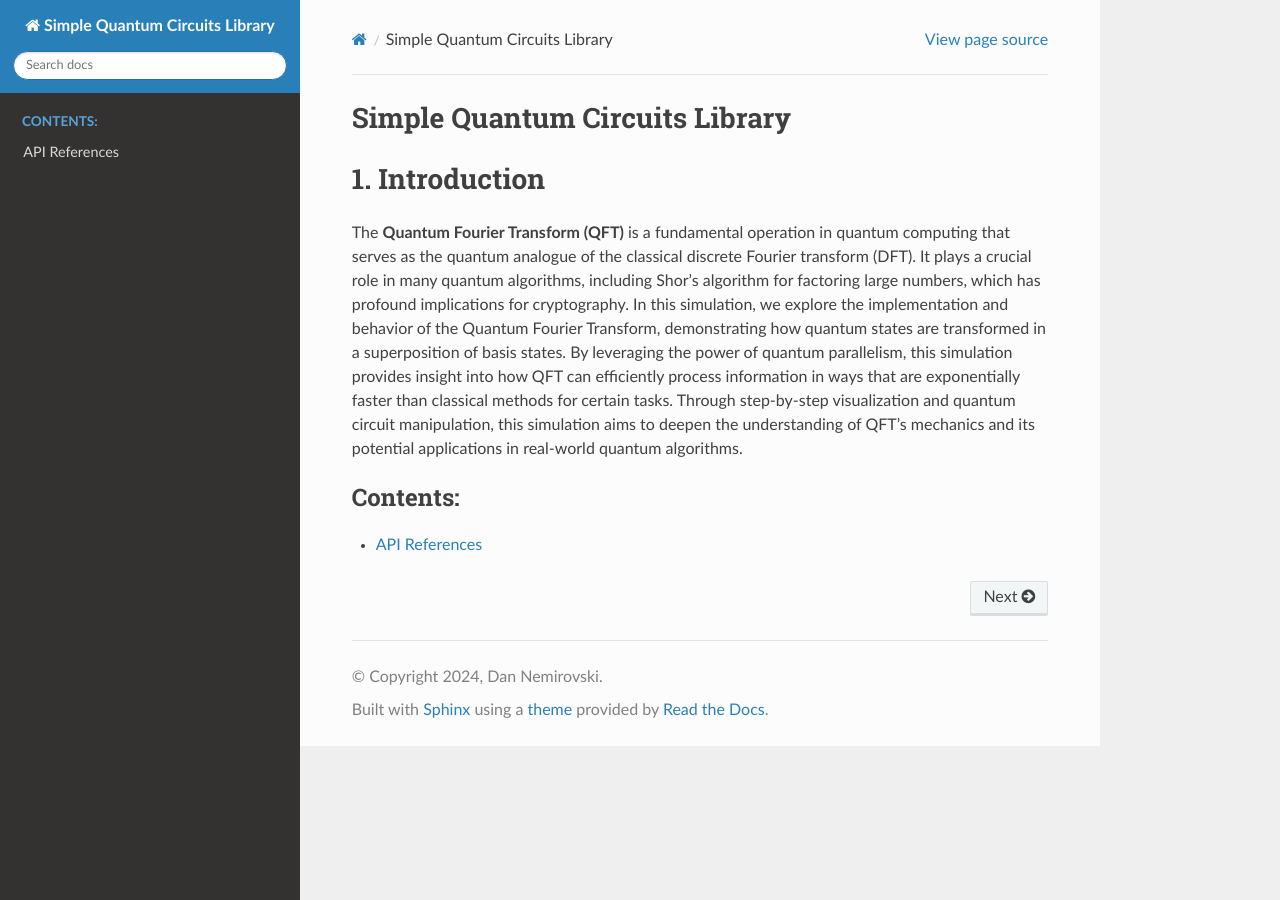
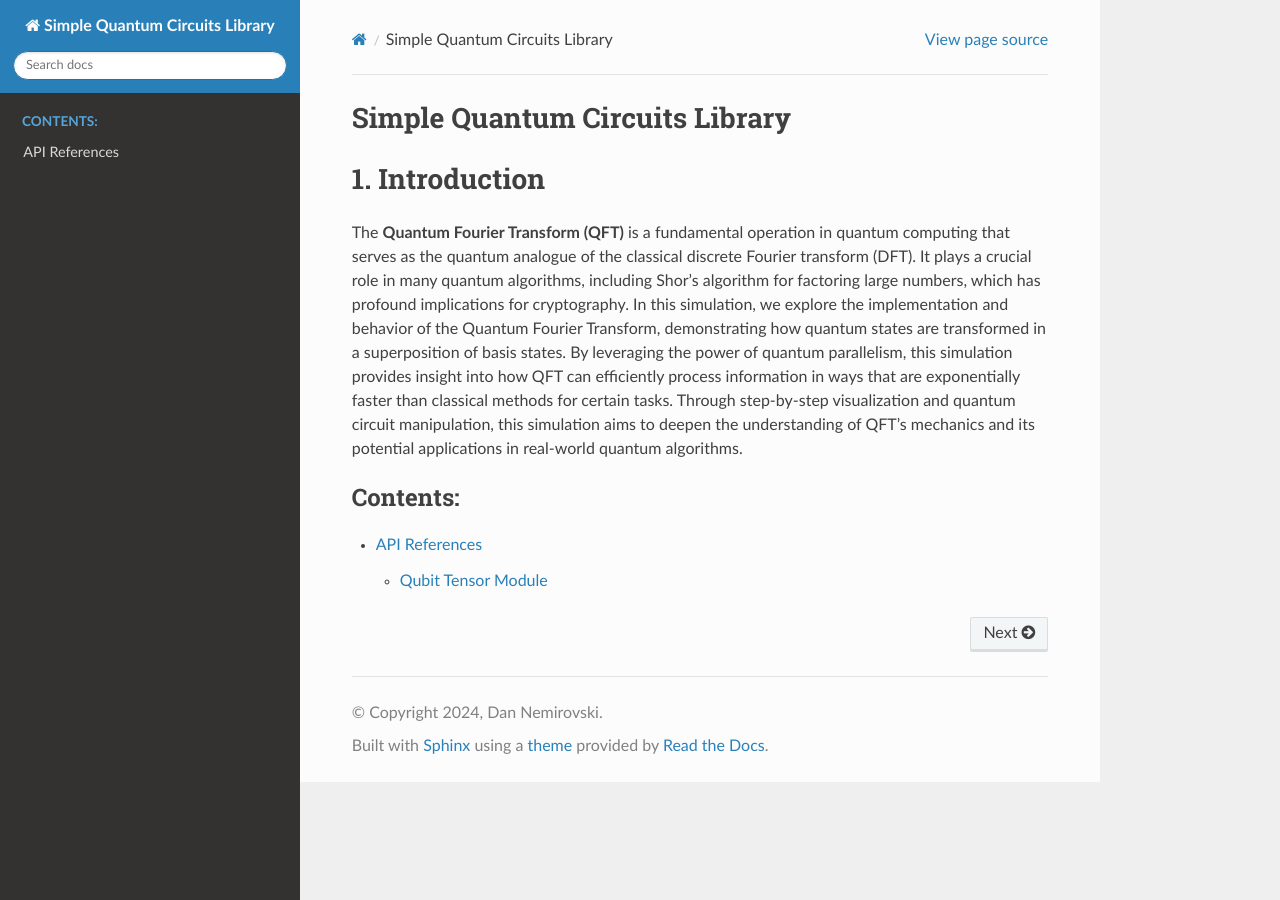
Before and after one commit to Dan7nm/Simple-Quantum-Circuits-Library, a Sphinx documentation site: the page built from docs/source/index.rst, in a window 1280 px wide. Built offline with Sphinx 7.4.7 and the Read the Docs theme 3.1.0, drawn with Linux system fonts in a browser that asks for light colours.

Commit message:
Fixed the qubit tensor docs

```diff
--- a/docs/source/api.rst
+++ b/docs/source/api.rst
@@ -6,7 +6,9 @@
    :undoc-members:
    :show-inheritance:
 
-   .. automodule:: qubit_tensor
+Qubit Tensor Module
+-----------------
+.. automodule:: qubit_tensor
    :members:
    :undoc-members:
    :show-inheritance:
```
